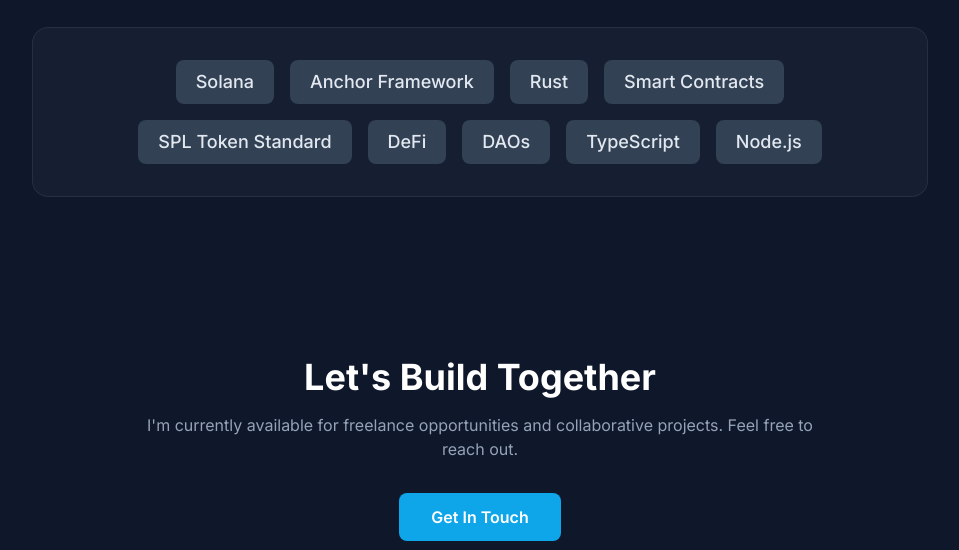
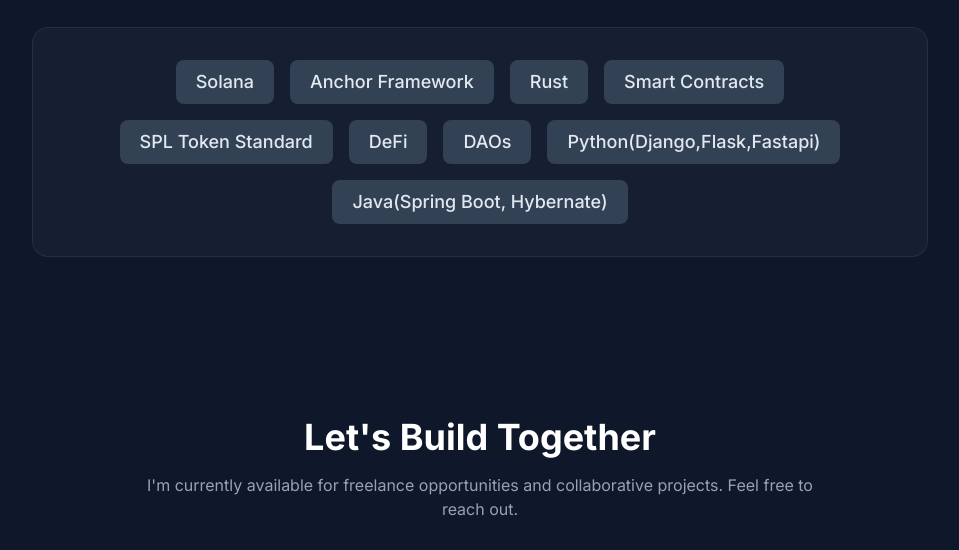
Before and after one commit to Penivera/Portfolio, a plain HTML site: page index.html in a window 1280 px wide. Shown: the part 1980-2530 px from the top of the page, without its empty margins (160-1119 px from the left). Drawn offline with nearby package versions, Linux system fonts and the light colour scheme.

Commit message:
Replace TypeScript and Node.js with Python and Java

```diff
--- a/index.html
+++ b/index.html
@@ -191,8 +191,8 @@
                     <span class="bg-slate-700 text-slate-200 text-lg font-medium px-5 py-2 rounded-lg">SPL Token Standard</span>
                     <span class="bg-slate-700 text-slate-200 text-lg font-medium px-5 py-2 rounded-lg">DeFi</span>
                     <span class="bg-slate-700 text-slate-200 text-lg font-medium px-5 py-2 rounded-lg">DAOs</span>
-                    <span class="bg-slate-700 text-slate-200 text-lg font-medium px-5 py-2 rounded-lg">TypeScript</span>
-                    <span class="bg-slate-700 text-slate-200 text-lg font-medium px-5 py-2 rounded-lg">Node.js</span>
+                    <span class="bg-slate-700 text-slate-200 text-lg font-medium px-5 py-2 rounded-lg">Python(Django,Flask,Fastapi)</span>
+                    <span class="bg-slate-700 text-slate-200 text-lg font-medium px-5 py-2 rounded-lg">Java(Spring Boot, Hybernate)</span>
                 </div>
             </div>
         </section>
```
